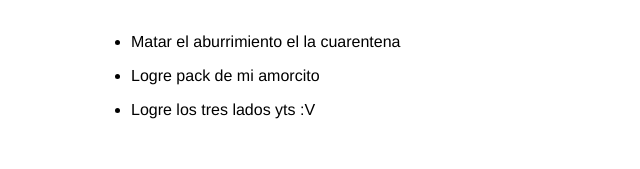
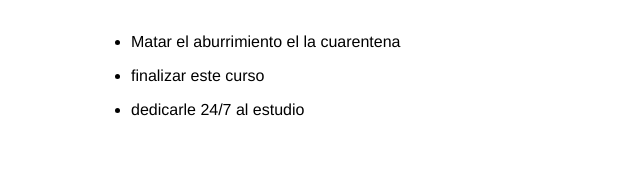
Before and after one commit to ArioMasgo/HTML-CvArio, a plain HTML site: page index.html in a window 1280 px wide. Shown: the part 1281-1450 px from the top of the page, without its empty margins (29-669 px from the left). Drawn offline with Linux system fonts and the light colour scheme.

Commit message:
Update index.html

```diff
--- a/index.html
+++ b/index.html
@@ -62,8 +62,8 @@
                 <h3 style="font-size:36px ; font-weight: 700;">LOGROS</h3>
                 <ul style="margin-top: 12px;padding: 0px;">
                     <li style="margin-top: 16px;"> Matar el aburrimiento el la cuarentena</li>
-                    <li style="margin-top: 16px;"> Logre pack de mi amorcito</li>
-                    <li style="margin-top: 16px;"> Logre los tres lados yts :V</li>
+                    <li style="margin-top: 16px;"> finalizar este curso</li>
+                    <li style="margin-top: 16px;"> dedicarle 24/7 al estudio</li>
                 </ul>
             </div>
             <div style="margin-top: 70px;">
```
